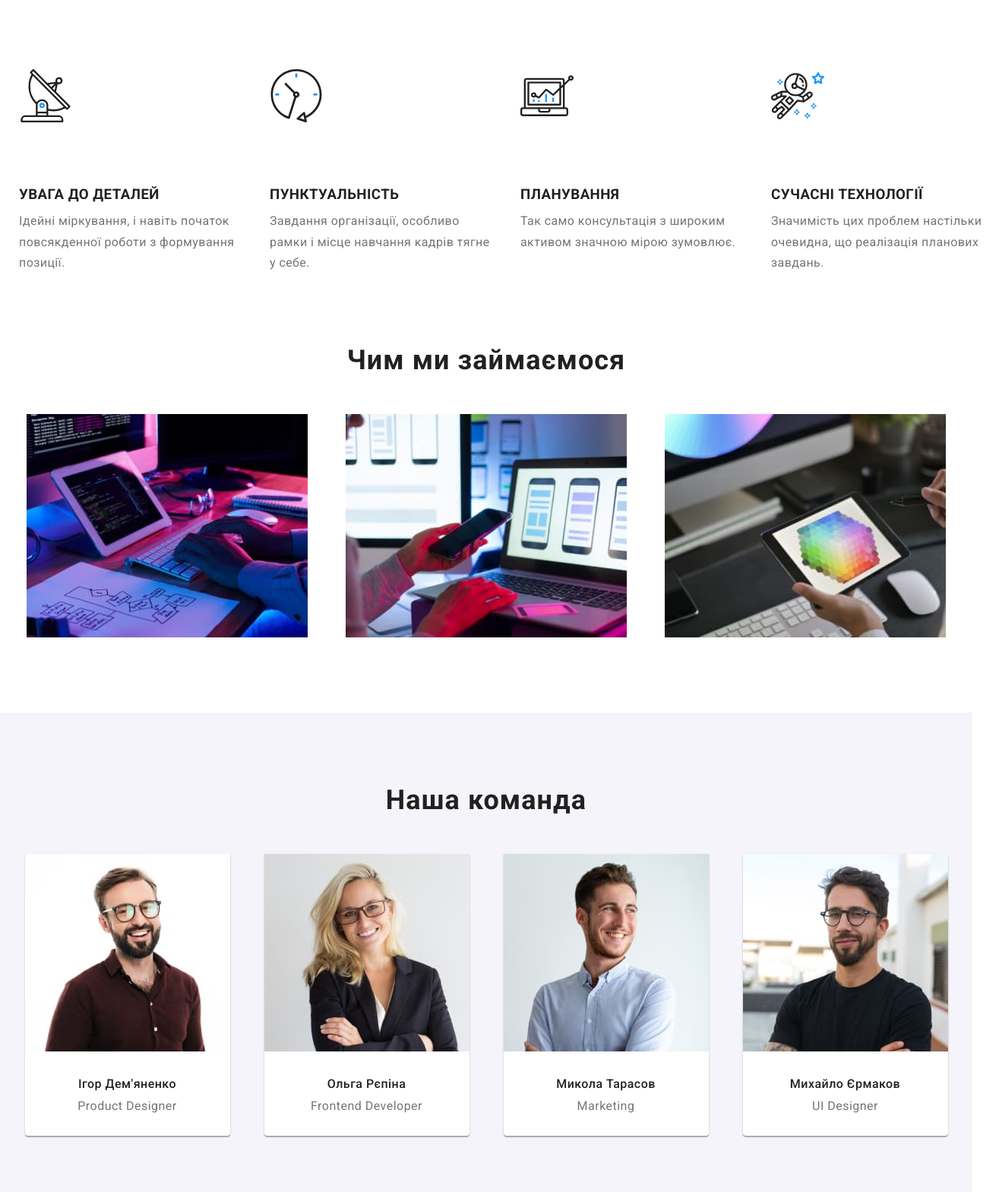
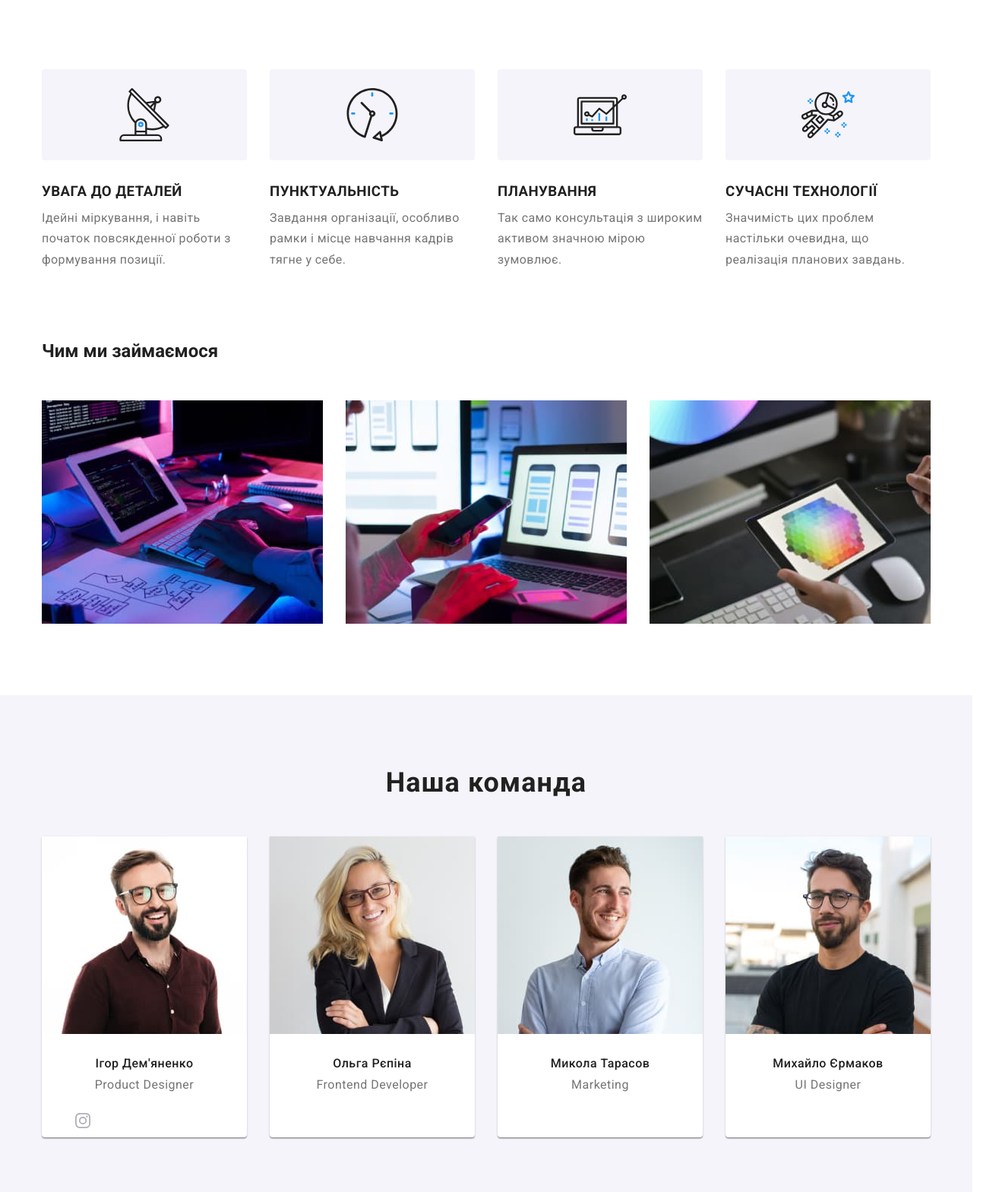
Before and after one commit to MorozO11/dimon-markup-hw-04, a plain HTML site: page index.html in a window 1280 px wide. Shown: the part 671-2240 px from the top of the page at 76% size, 1315 px wide, since content can reach past the window. Drawn offline with nearby package versions, Linux system fonts and the light colour scheme.

Commit message:
добавив іконку інстаграму,вирівнав іконки в секції особливості

```diff
--- a/css/style.css
+++ b/css/style.css
@@ -1,6 +1,7 @@
 :root {
     --primary-text-color: #212121;
     --link-text-color: #2196F3;
+    --action-hover-color: #2195f3ab;
     --item-text-color: #757575;
     --fons-background-color: #2F303A;
     --adres-text-color: #FFF;
@@ -9,17 +10,25 @@
     --border-backgraund-color: #EEE;
 }
 
+* {
+    box-sizing: border-box;
+}
 
-.body {
+body {
     font-family: Roboto;
     color: var(--primary-text-color);
-
 }
 
 ul li {
     list-style: none;
     margin: 0;
 
+}
+
+
+img {
+    width: 100%;
+    vertical-align: top;
 }
 
 ul,
@@ -32,7 +41,7 @@ p {
 }
 
 .container {
-    max-width: 1230px;
+    max-width: 1200px;
     padding: 0 15px;
     margin: 0 auto;
 
@@ -150,13 +159,16 @@ a {
 /* -----------------------MAIN--------------------------- */
 
 .herow {
-    background-image: url(../img/hero-img.jpg);
-    padding: 0px;
+    background: linear-gradient(rgba(47, 48, 58, 0.40), rgba(47, 48, 58, 0.40)),
+        url(../img/hero-img.jpg) no-repeat;
+    background-size: cover;
+    /* background-image: ; */
+
 
 }
 
 .herow__container {
-    background: rgba(47, 48, 58, 0.40);
+    /* background: rgba(47, 48, 58, 0.40); */
     padding-top: 200px;
     padding-bottom: 200px;
     display: flex;
@@ -201,7 +213,7 @@ a {
 
 .herow__button:hover,
 .herow__button:focus {
-    background-color: #2195f3ab;
+    background-color: var(--action-hover-color);
     transition: 0.7s
 }
 
@@ -217,7 +229,16 @@ a {
     gap: 30px;
 
 }
-.features__item{
+
+.features__box {
+    display: flex;
+    justify-content: center;
+    align-items: center;
+    width: 270px;
+    height: 120px;
+    margin-bottom: 30px;
+    border-radius: 4px;
+    background: #F5F4FA;
 
 }
 
@@ -243,8 +264,7 @@ a {
     box-shadow: 0px 2px 1px 0px rgba(0, 0, 0, 0.20), 0px 1px 1px 0px rgba(0, 0, 0, 0.14), 0px 1px 3px 0px rgba(0, 0, 0, 0.12);
 }
 
-.team__title,
-.box__title {
+.team__title {
     text-align: center;
     font-size: 36px;
     font-weight: 700;
@@ -260,8 +280,8 @@ a {
     font-size: 16px;
     font-weight: 500;
     letter-spacing: 0.48px;
-    padding-top: 30px;
-    padding-bottom: 10px;
+    margin-bottom: 10px;
+    margin-top: 30px;
 }
 
 .team__specialty {
@@ -271,18 +291,49 @@ a {
     font-size: 16px;
     font-weight: 400;
     letter-spacing: 0.48px;
-    padding-bottom: 30px;
+    margin-bottom: 16px;
 }
 
-/* .img__container {
-    padding-bottom: 94px;
-} */
+/* іконки соціальних мереж */
+.social__list {
+    display: flex;
+    align-items: center;
+    justify-content: center;
+    column-gap: 10px;
+}
+
+.social__item {
+    border-radius: 50%;
+
+}
+
+.social__link {
+    display: flex;
+    align-items: center;
+    justify-content: center;
+    border-radius: 50%;
+    width: 44px;
+    height: 44px;
+    color: #AFB1B8;
+}
+
+.social__icon {
+    fill: currentColor;
+}
+
+.social__link:hover,
+.social__link:focus {
+    background-color: var(--link-text-color);
+    color: #FFF;
+}
+
+
 
 .box__list,
 .team__list {
     display: flex;
     gap: 30px;
-    justify-content: space-around;
+    justify-content: space-between;
     text-align: center;
     padding-top: 50px;
 }
@@ -341,8 +392,9 @@ a {
 .examples__list {
     display: flex;
     flex-wrap: wrap;
+    grid-template-columns: repeat(3, 1fr);
+    justify-content: space-between;
     gap: 30px;
-    justify-content: space-around;
 }
 
 .projekt__name {
@@ -352,6 +404,7 @@ a {
     letter-spacing: 1.08px;
     padding-top: 20px;
     padding-left: 24px;
+
 
 }
 
@@ -366,6 +419,7 @@ a {
 
 .projekt {
     border: 1px solid var(--border-backgraund-color);
+    flex: 0 1 calc(1200px / 3 - 30px);
 }
 
 /* ---------------FOOTER---------------------------- */
@@ -373,6 +427,7 @@ a {
     background: var(--fons-background-color);
     padding-bottom: 60px;
     padding-top: 60px;
+
 }
 
 
--- a/index.html
+++ b/index.html
@@ -14,7 +14,7 @@
         rel="stylesheet">
 </head>
 
-<body class="body">
+<body>
     <header class="header">
         <div class="container header__container">
             <a href="#" class="heder__logo"><span>Web</span>Studio</a>
@@ -29,13 +29,13 @@
 
             <ul class="contact">
                 <li class="contact__iteam--header"><a href="mailto:info@devstudio.com" class="nav__link--header">
-                        <svg class="icon-envelope" width="16" height="12" >
-                            <use href="./img/icons.svg/symbol-defs.svg#icon-envelope"></use>
+                        <svg class="icon-envelope" width="16" height="12">
+                            <use href="./img/icons/symbol-defs.svg#icon-envelope"></use>
                         </svg>info@devstudio.com</a></li>
                 <li class="contact__iteam--header"><a href="tel:+380961111111" class="nav__link--header">
-                    <svg class="icon-smartphone" width="10" height="16"  >
-                        <use href="./img/icons.svg/symbol-defs.svg#icon-smartphone"></use>
-                    </svg>+38 096 111 11
+                        <svg class="icon-smartphone" width="10" height="16">
+                            <use href="./img/icons/symbol-defs.svg#icon-smartphone"></use>
+                        </svg>+38 096 111 11
                         11</a>
                 </li>
             </ul>
@@ -43,7 +43,7 @@
 
     </header>
     <main>
-        <section class="herow container">
+        <section class="herow">
             <div class="container herow__container">
                 <h1 class="herow__title">Ефективні рішення для вашого бізнесу</h1>
                 <button type="button" class="herow__button">Замовити послугу</button>
@@ -53,34 +53,46 @@
             <div class="container features__container">
                 <ul class="features__list">
                     <li class="features__item">
-                        <svg class="features__icon">
-                    <use href="./img/icons.svg/symbol-defs-2.svg#icon-antenna" width="70px" height="70px"></use>
-                        </svg>
+                        <div class="features__box">
+                            <svg class="features__icon" width="70px" height="70px">
+                                <use href="./img/icons/symbol-defs-2.svg#icon-antenna"></use>
+                            </svg>
+                        </div>
                         <h3 class="features__title">УВАГА ДО ДЕТАЛЕЙ</h3>
                         <p class="features__text">Ідейні міркування, і навіть початок повсякденної роботи з формування
                             позиції.
                         </p>
                     </li>
                     <li class="features__item">
-                        <svg>
-                            <use href="./img/icons.svg/symbol-defs-2.svg#icon-clock" width="70px" height="70px"></use>
-                                </svg>
+                        <div class="features__box">
+                            <svg class="features__icon" width="70px" height="70px">
+                                <use href="./img/icons/symbol-defs-2.svg#icon-clock">
+                                </use>
+                            </svg>
+                        </div>
                         <h3 class="features__title">ПУНКТУАЛЬНІСТЬ</h3>
                         <p class="features__text">Завдання організації, особливо рамки і місце навчання кадрів тягне у
                             себе.
                         </p>
                     </li>
                     <li class="features__item">
-                        <svg>
-                            <use href="./img/icons.svg/symbol-defs-2.svg#icon-diagram" width="70px" height="70px"></use>
-                                </svg>
+                        <div class="features__box">
+                            <svg class="features__icon" width="70px" height="70px">
+                                <use href="./img/icons/symbol-defs-2.svg#icon-diagram">
+                                </use>
+                            </svg>
+                        </div>
                         <h3 class="features__title">ПЛАНУВАННЯ</h3>
                         <p class="features__text">Так само консультація з широким активом значною мірою зумовлює.</p>
                     </li>
                     <li class="features__item">
-                        <svg>
-                            <use href="./img/icons.svg/symbol-defs-2.svg#icon-astronaut" width="70px" height="70px"></use>
-                                </svg>
+                        <div class="features__box">
+                            <svg class="features__icon" width="70px" height="70px">
+                                <use href="./img/icons/symbol-defs-2.svg#icon-astronaut">
+                                </use>
+                            </svg>
+                        </div>
+
                         <h3 class="features__title">СУЧАСНІ ТЕХНОЛОГІЇ</h3>
                         <p class="features__text">Значимість цих проблем настільки очевидна, що реалізація планових
                             завдань.
@@ -104,22 +116,36 @@
                 <h2 class="team__title">Наша команда</h2>
                 <ul class="team__list">
                     <li class="team__card">
-                        <img src="./img/img1.jpg" alt="чоловік" width="270">
+                        <img src="./img/img1.jpg" alt="чоловік">
                         <h3 class="team__name">Ігор Дем'яненко</h3>
                         <p class="team__specialty">Product Designer</p>
+                        <div class="team__social">
+                            <ul class="social__list">
+                                <li class="social__item">
+                                    <a href="" class="social__link">
+                                        <svg class="social__icon" width="20px" height="20px">
+                                            <use href="./img/icons/social-icon.svg#icon-instagram"></use>
+                                        </svg>
+                                    </a>
+                                </li>
+                                <li class="social__item"><a href="" class="social__link"></a></li>
+                                <li class="social__item"><a href="" class="social__link"></a></li>
+                                <li class="social__item"><a href="" class="social__link"></a></li>
+                            </ul>
+                        </div>
                     </li>
                     <li class="team__card">
-                        <img src="./img/img2.jpg" alt="жінка" width="270">
+                        <img src="./img/img2.jpg" alt="жінка">
                         <h3 class="team__name">Ольга Рєпіна</h3>
                         <p class="team__specialty">Frontend Developer</p>
                     </li>
                     <li class="team__card">
-                        <img src="./img/img3.jpg" alt="чоловік" width="270">
+                        <img src="./img/img3.jpg" alt="чоловік">
                         <h3 class="team__name">Микола Тарасов</h3>
                         <p class="team__specialty">Marketing</p>
                     </li>
                     <li class="team__card">
-                        <img src="./img/img4.jpg" alt="чоловік" width="270">
+                        <img src="./img/img4.jpg" alt="чоловік">
                         <h3 class="team__name">Михайло Єрмаков</h3>
                         <p class="team__specialty">UI Designer</p>
                     </li>
```
Also changed, not shown: portfolio.html (+20 -16 lines), img/icons/social-icon.svg (added), img/icons/symbol-defs-2.svg (renamed from img/icons.svg/symbol-defs-2.svg), img/icons/symbol-defs.svg (renamed from img/icons.svg/symbol-defs.svg).
